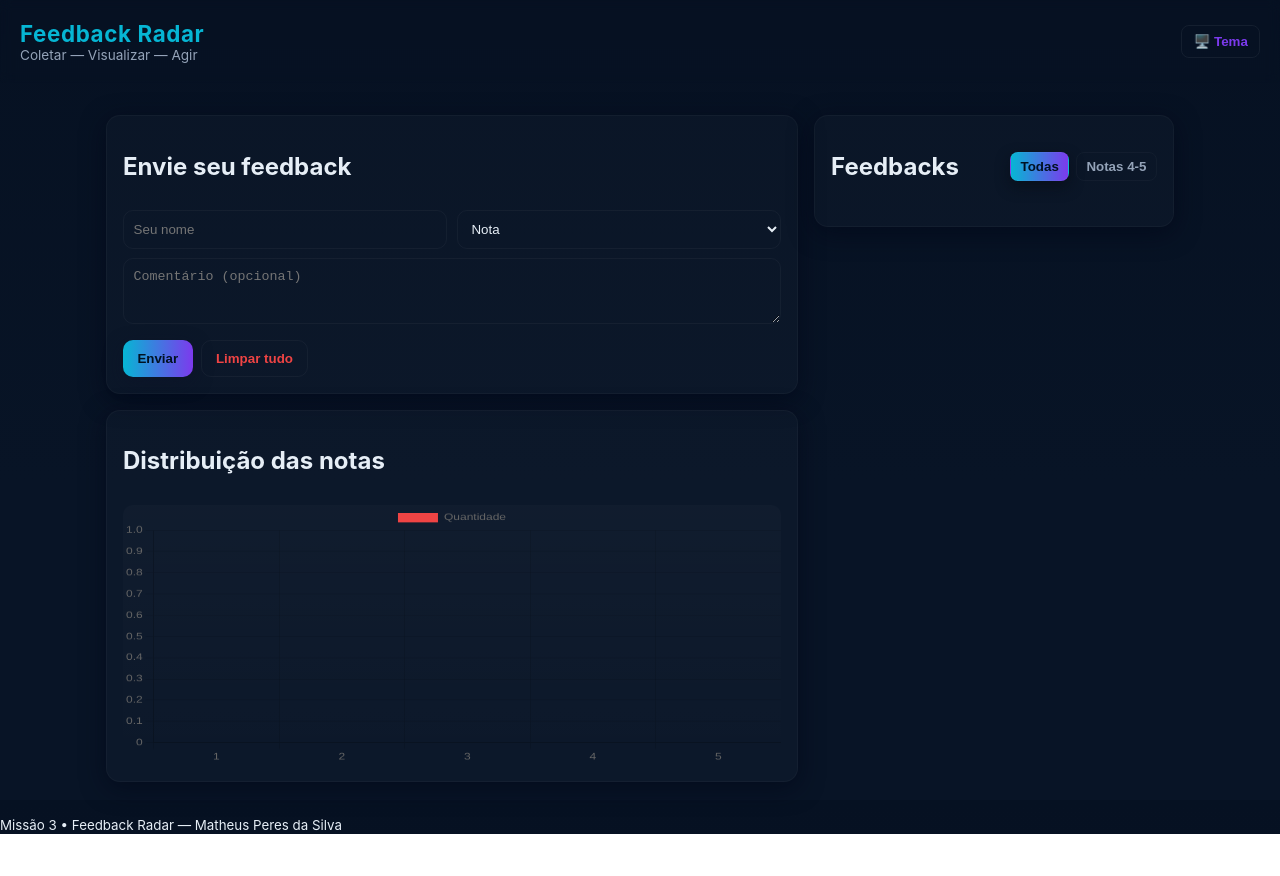
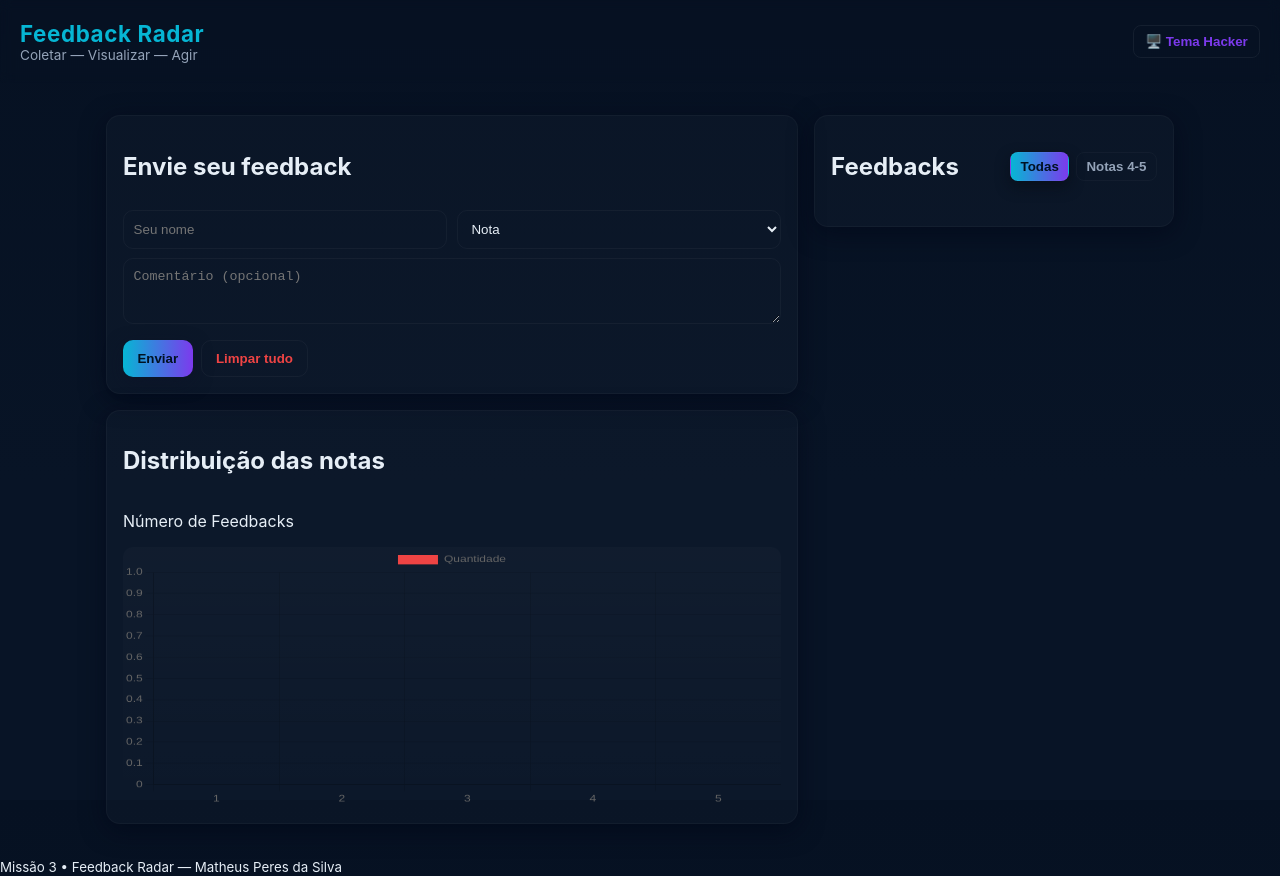
Before and after one commit to by-lelaEbirds/FeedBack-Radar, a plain HTML site: page index.html in a window 1280 px wide. Before the commit the page ends 834 px from the top, so only its background shows below. Drawn offline with nearby package versions, Linux system fonts and the light colour scheme.

Commit message:
Update index.html

```diff
--- a/index.html
+++ b/index.html
@@ -16,7 +16,7 @@
         <p class="subtitle">Coletar — Visualizar — Agir</p>
       </div>
       <div class="controls">
-        <button id="themeBtn" aria-label="Alternar tema">🖥️ Tema</button>
+        <button id="themeBtn" aria-label="Alternar tema">🖥️ Tema Hacker</button>
       </div>
     </header>
 
@@ -60,6 +60,7 @@
         <div class="card-header">
           <h2 id="chart-title">Distribuição das notas</h2>
         </div>
+        <p class="chart-label">Número de Feedbacks</p>
         <canvas id="chartCanvas"></canvas>
       </section>
     </main>
```
